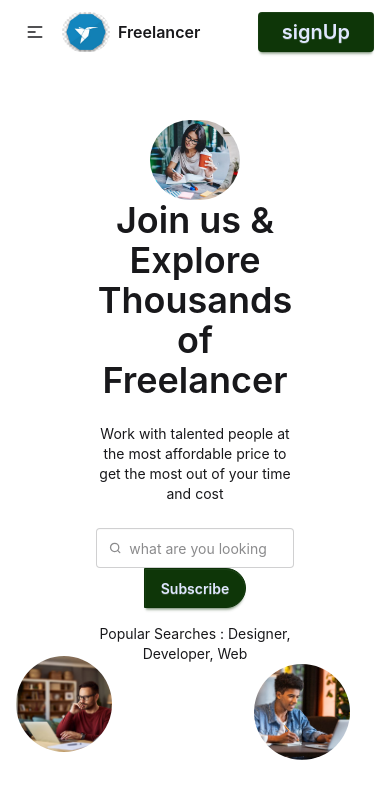
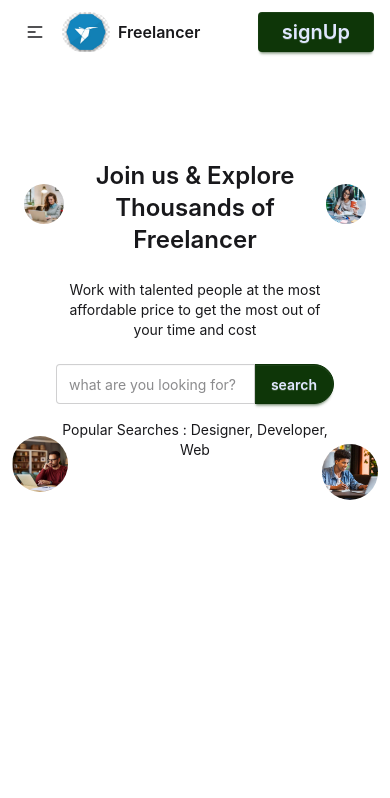
Before and after one commit to Srabonti721/Freelance-marketplace-client, a React (Vite) app: page / in a window 390 px wide. Shown: the top 798 px of the page. Built offline with nearby package versions, Linux system fonts and the light colour scheme.

Commit message:
added banner section mobile responsive

```diff
--- a/src/components/homepage/Banner.jsx
+++ b/src/components/homepage/Banner.jsx
@@ -7,26 +7,26 @@ const Banner = () => {
     return (
         <div className="relative">
             <div>
-                <div className="avatar absolute left-40 top-4">
-                    <div className="w-20 rounded-full">
+                <div className="avatar absolute left-6  md:left-40 top-20 md:top-4">
+                    <div className="w-10 md:w-20 rounded-full">
                         <img src={user1} />
                     </div>
                 </div>
                 {/* 2 */}
-                <div className="avatar absolute right-40 top-4 ">
-                    <div className="w-20 rounded-full">
+                <div className="avatar absolute right-6 md:right-40 top-20 md:top-4 ">
+                    <div className=" w-10 md:w-20 rounded-full">
                         <img src={user2} />
                     </div>
                 </div>
                 {/* 3 */}
-                <div className="avatar absolute bottom-6 left-4">
-                    <div className="w-24 rounded-full">
+                <div className="avatar absolute bottom-10 md:bottom-6 left-3 md:left-4">
+                    <div className="w-14 rounded-full">
                         <img src={user4} />
                     </div>
                 </div>
                 {/* 4 */}
-                <div className="avatar absolute bottom-4 right-10">
-                    <div className="w-24 rounded-full">
+                <div className="avatar absolute bottom-8 md:bottom-4 right-3 md:right-10">
+                    <div className="w-14 rounded-full">
                         <img src={user3} />
                     </div>
                 </div>
@@ -34,40 +34,23 @@ const Banner = () => {
 
             <div className="hero p-10 my-10">
                 <div className="hero-content text-center">
-                    <div className="max-w-lg p-10">
-                        <h1 className="text-4xl font-semibold">
+                    <div className="max-w-lg md:p-10">
+                        <h1 className="text-2xl md:text-4xl font-semibold">
                             Join us & Explore Thousands of Freelancer
                         </h1>
                         <p className="py-6 text-sm">
                             Work with talented people at the most affordable
                             price to get the most out of your time and cost
                         </p>
-                        <label className="input">
-                            <svg
-                                className="h-[1em] opacity-50"
-                                xmlns="http://www.w3.org/2000/svg"
-                                viewBox="0 0 24 24"
-                            >
-                                <g
-                                    strokeLinejoin="round"
-                                    strokeLinecap="round"
-                                    strokeWidth="2.5"
-                                    fill="none"
-                                    stroke="currentColor"
-                                >
-                                    <circle cx="11" cy="11" r="8"></circle>
-                                    <path d="m21 21-4.3-4.3"></path>
-                                </g>
-                            </svg>
+                        <div className="join">
                             <input
-                                type="search"
-                                required
+                                className="input join-item"
                                 placeholder="what are you looking for?"
                             />
-                        </label>
-                        <button className="btn join-item rounded-r-full btn-primary">
-                            Subscribe
-                        </button>
+                            <button className="btn join-item rounded-r-full btn-primary">
+                                search
+                            </button>
+                        </div>
                         <p className="text-sm my-4">
                             Popular Searches : Designer, Developer, Web
                         </p>
```
